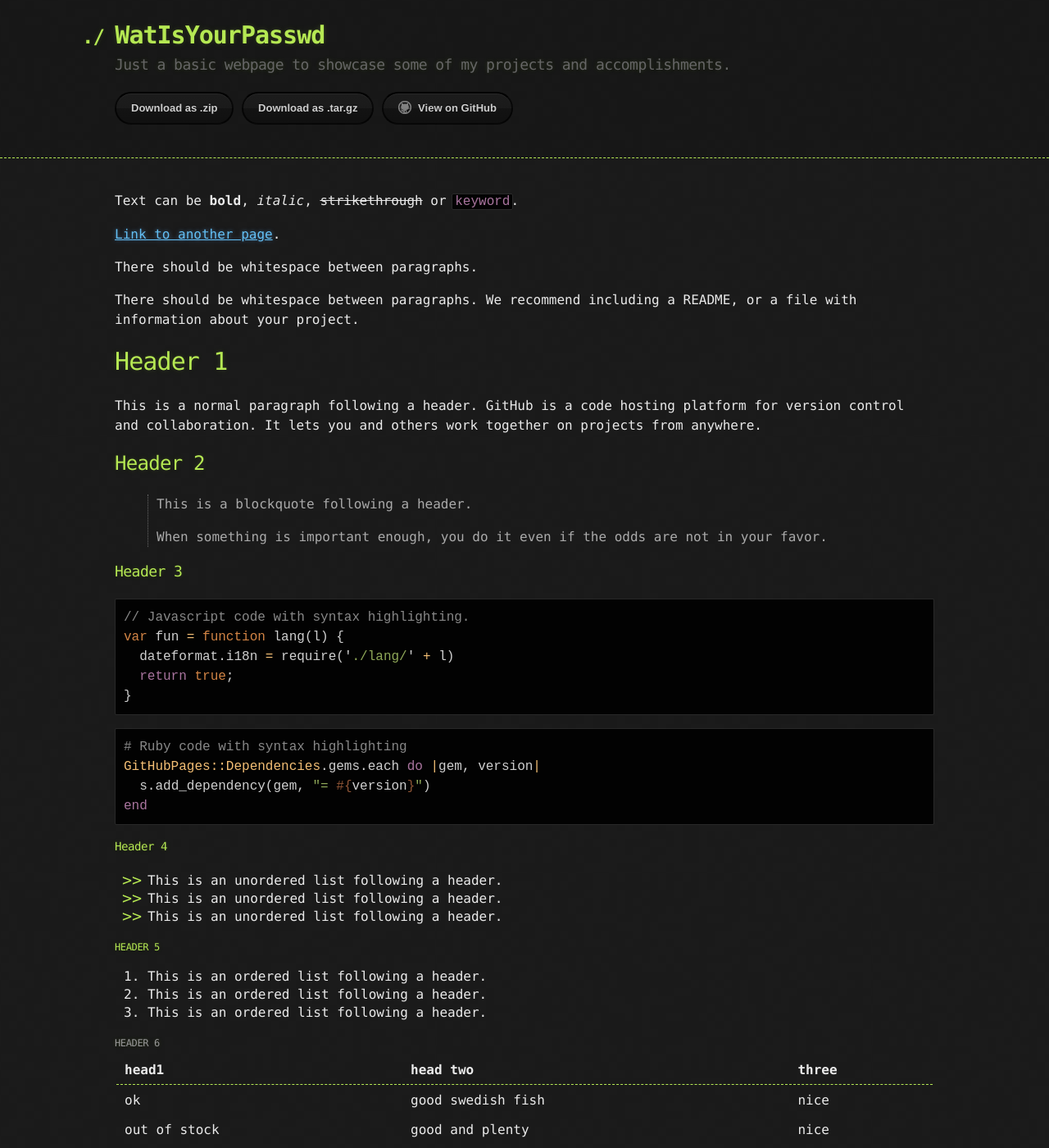
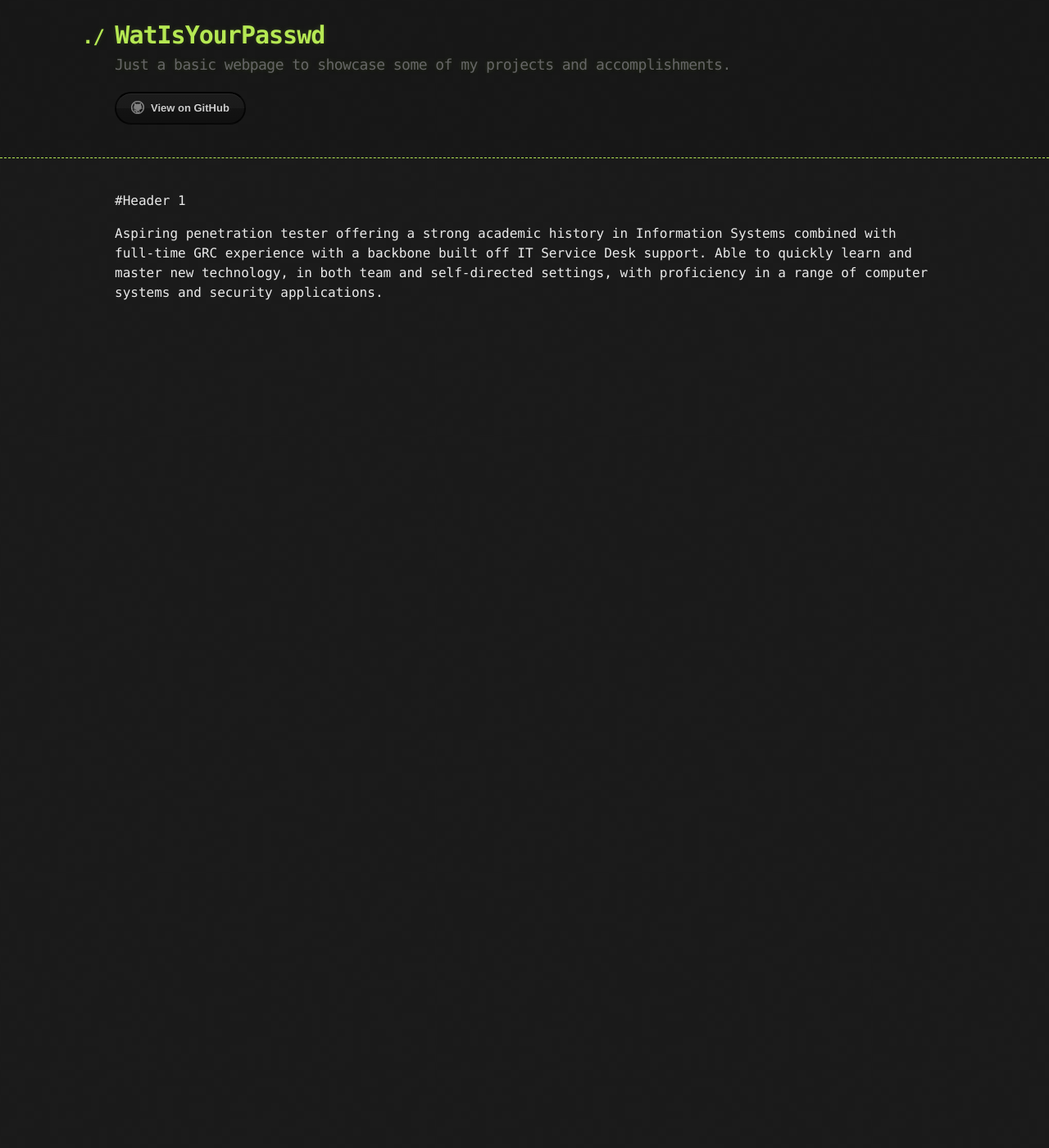
Before and after one commit to 0xForearms/0xForearms.github.io, a Jekyll site: the page built from index.md, in a window 1280 px wide and 1400 px high. Shown: the whole window at 82% size. Built offline with Jekyll 4.4.1, drawn with Linux system fonts in a browser that asks for light colours; some of the changed text lies outside the part shown.

Commit message:
Initial Paragraph Test

````diff
--- a/_config.yml
+++ b/_config.yml
@@ -1,5 +1,4 @@
 title: WatIsYourPasswd
 description: Just a basic webpage to showcase some of my projects and accomplishments.
-show_downloads: true
 google_analytics:
 theme: jekyll-theme-hacker
--- a/index.md
+++ b/index.md
@@ -2,122 +2,6 @@
 layout: default
 ---
 
-Text can be **bold**, _italic_, ~~strikethrough~~ or `keyword`.
+#Header 1
 
-[Link to another page](./another-page.html).
-
-There should be whitespace between paragraphs.
-
-There should be whitespace between paragraphs. We recommend including a README, or a file with information about your project.
-
-# Header 1
-
-This is a normal paragraph following a header. GitHub is a code hosting platform for version control and collaboration. It lets you and others work together on projects from anywhere.
-
-## Header 2
-
-> This is a blockquote following a header.
->
-> When something is important enough, you do it even if the odds are not in your favor.
-
-### Header 3
-
-```js
-// Javascript code with syntax highlighting.
-var fun = function lang(l) {
-  dateformat.i18n = require('./lang/' + l)
-  return true;
-}
-```
-
-```ruby
-# Ruby code with syntax highlighting
-GitHubPages::Dependencies.gems.each do |gem, version|
-  s.add_dependency(gem, "= #{version}")
-end
-```
-
-#### Header 4
-
-*   This is an unordered list following a header.
-*   This is an unordered list following a header.
-*   This is an unordered list following a header.
-
-##### Header 5
-
-1.  This is an ordered list following a header.
-2.  This is an ordered list following a header.
-3.  This is an ordered list following a header.
-
-###### Header 6
-
-| head1        | head two          | three |
-|:-------------|:------------------|:------|
-| ok           | good swedish fish | nice  |
-| out of stock | good and plenty   | nice  |
-| ok           | good `oreos`      | hmm   |
-| ok           | good `zoute` drop | yumm  |
-
-### There's a horizontal rule below this.
-
-* * *
-
-### Here is an unordered list:
-
-*   Item foo
-*   Item bar
-*   Item baz
-*   Item zip
-
-### And an ordered list:
-
-1.  Item one
-1.  Item two
-1.  Item three
-1.  Item four
-
-### And a nested list:
-
-- level 1 item
-  - level 2 item
-  - level 2 item
-    - level 3 item
-    - level 3 item
-- level 1 item
-  - level 2 item
-  - level 2 item
-  - level 2 item
-- level 1 item
-  - level 2 item
-  - level 2 item
-- level 1 item
-
-### Small image
-
-![Octocat](https://github.githubassets.com/images/icons/emoji/octocat.png)
-
-### Large image
-
-![Branching](https://guides.github.com/activities/hello-world/branching.png)
-
-
-### Definition lists can be used with HTML syntax.
-
-<dl>
-<dt>Name</dt>
-<dd>Godzilla</dd>
-<dt>Born</dt>
-<dd>1952</dd>
-<dt>Birthplace</dt>
-<dd>Japan</dd>
-<dt>Color</dt>
-<dd>Green</dd>
-</dl>
-
-```
-Long, single-line code blocks should not wrap. They should horizontally scroll if they are too long. This line should be long enough to demonstrate this.
-```
-
-```
-The final element.
-```
+Aspiring penetration tester offering a strong academic history in Information Systems combined with full-time GRC experience with a backbone built off IT Service Desk support. Able to quickly learn and master new technology, in both team and self-directed settings, with proficiency in a range of computer systems and security applications.
````
Also changed, not shown: 1 other file.
